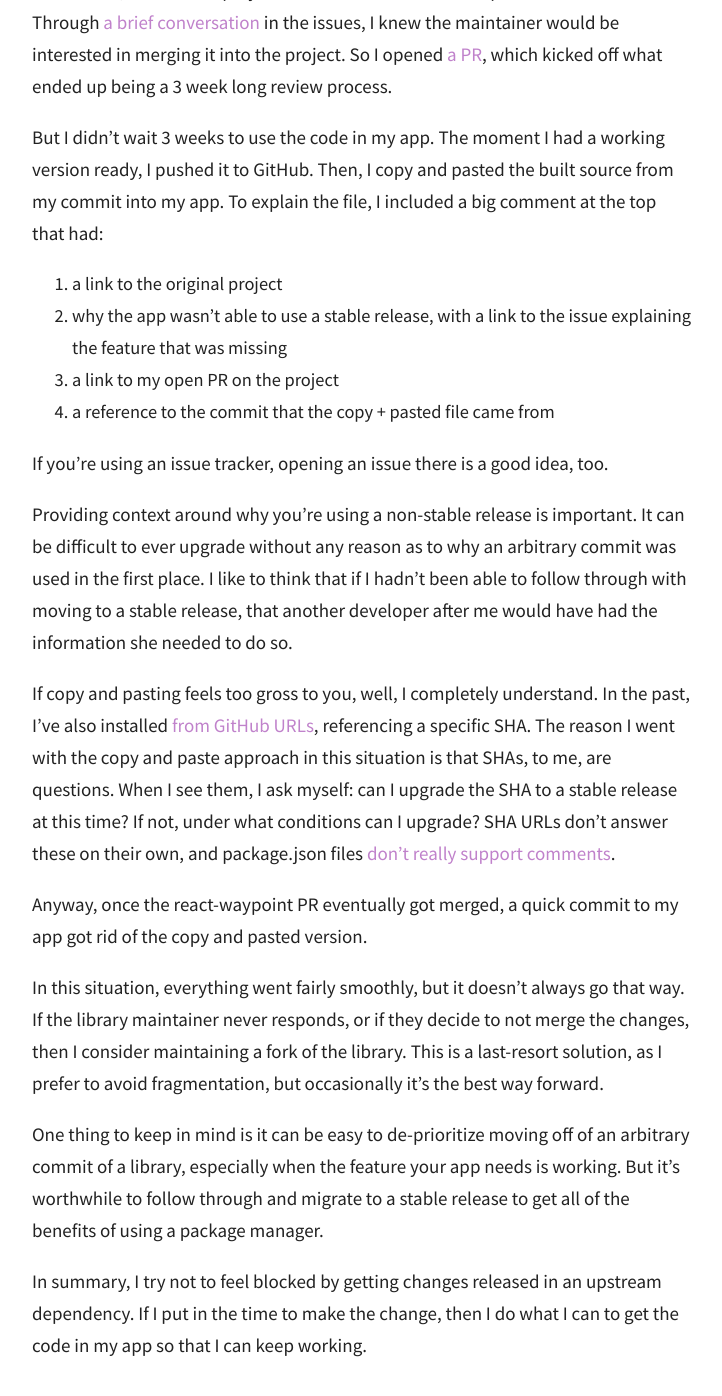
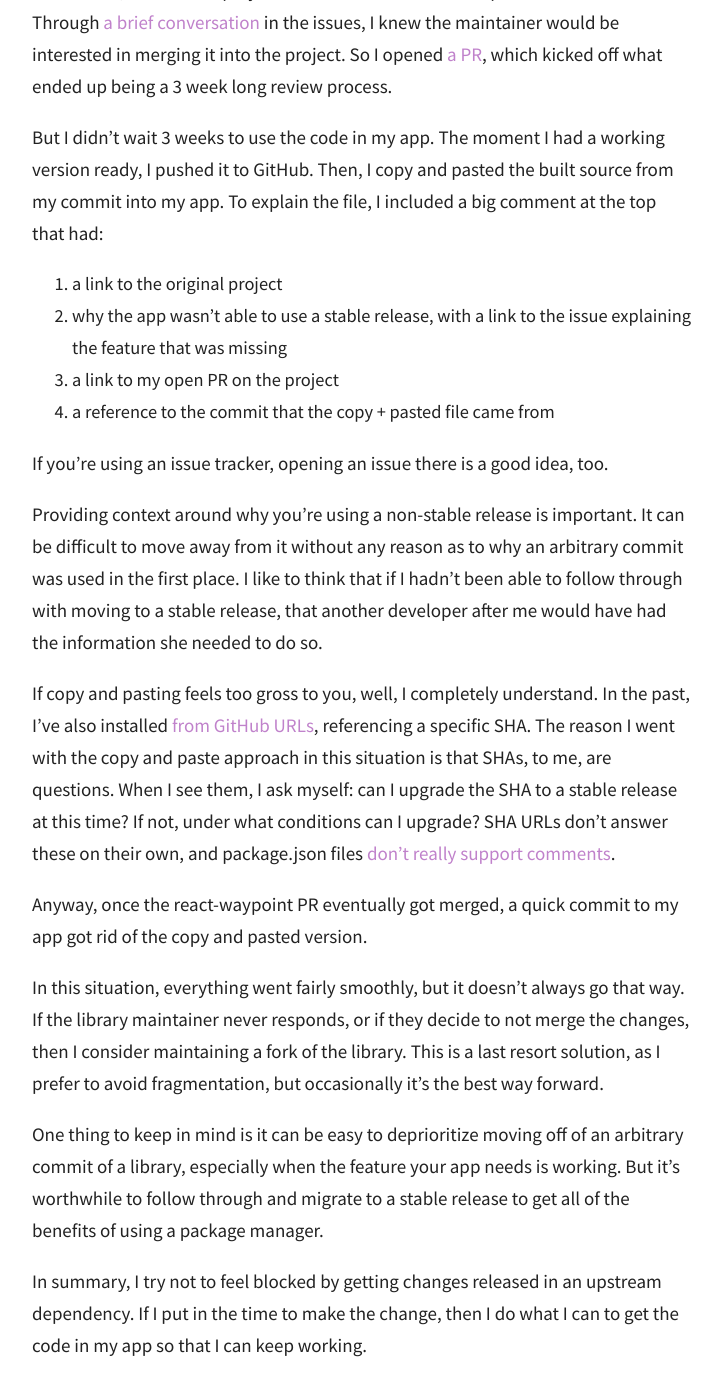
Before and after one commit to jamesplease/jamespls.com, a Jekyll site: the page built from _posts/2016-07-01-contributing-to-oss.md, in a window 1280 px wide and 1400 px high, scrolled down 656 px. Shown: the top 1396 px of the window, without its empty margins (278-1000 px from the left). Built offline with Jekyll 4.4.1, drawn with Linux system fonts in a browser that asks for light colours; nearby versions of some CDN libraries; some web fonts are replaced.

Commit message:
Update OSS post date & minor tweaks to text

```diff
--- a/_posts/2016-07-02-contributing-to-oss.md
+++ b/_posts/2016-07-01-contributing-to-oss.md
@@ -40,7 +40,7 @@ top that had:
 If you're using an issue tracker, opening an issue there is a good idea, too.
 
 Providing context around why you're using a non-stable release is
-important. It can be difficult to ever upgrade without any reason as to
+important. It can be difficult to move away from it without any reason as to
 why an arbitrary commit was used in the first place. I like to think that if I
 hadn't been able to follow through with moving to a stable release, that another
 developer after me would have had the information she needed to do so.
@@ -59,10 +59,10 @@ my app got rid of the copy and pasted version.
 In this situation, everything went fairly smoothly, but it doesn't
 always go that way. If the library maintainer never responds,
 or if they decide to not merge the changes, then I consider maintaining
-a fork of the library. This is a last-resort solution, as I prefer to avoid
+a fork of the library. This is a last resort solution, as I prefer to avoid
 fragmentation, but occasionally it's the best way forward.
 
-One thing to keep in mind is it can be easy to de-prioritize moving off of an arbitrary
+One thing to keep in mind is it can be easy to deprioritize moving off of an arbitrary
 commit of a library, especially when the feature your app needs is working. But it's
 worthwhile to follow through and migrate to a stable release to get all of the
 benefits of using a package
```
